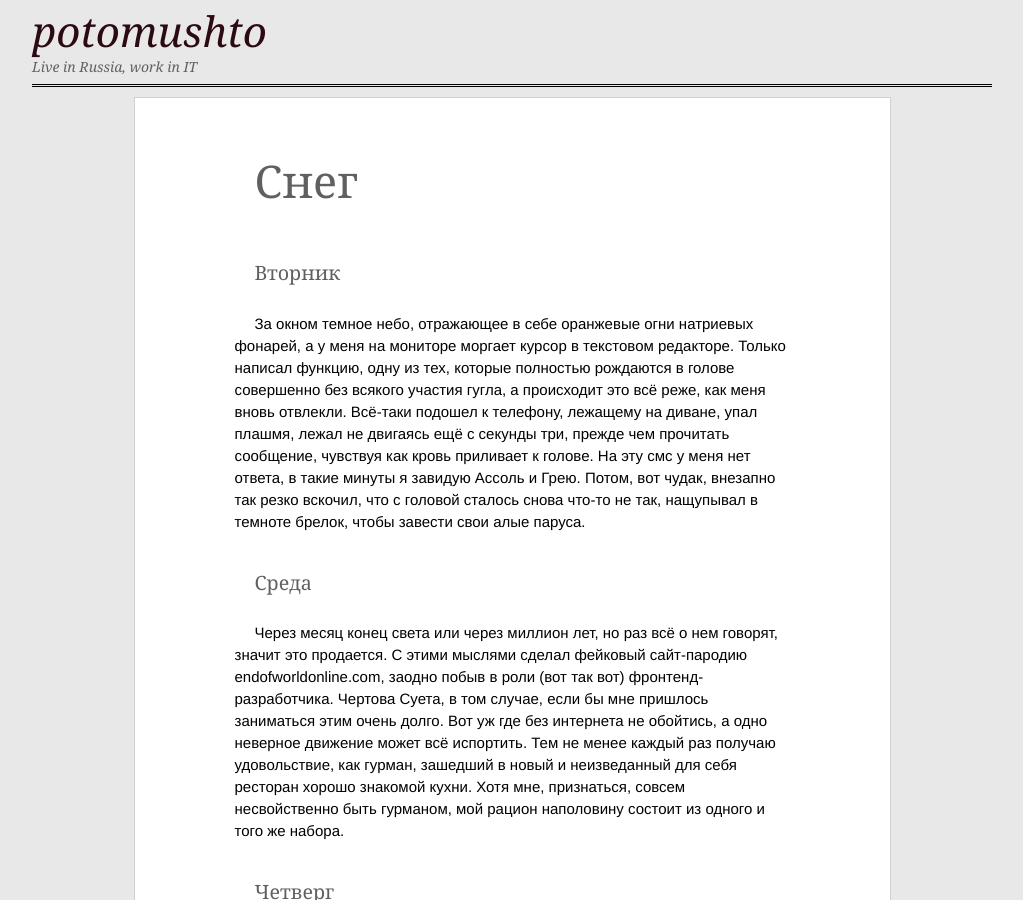
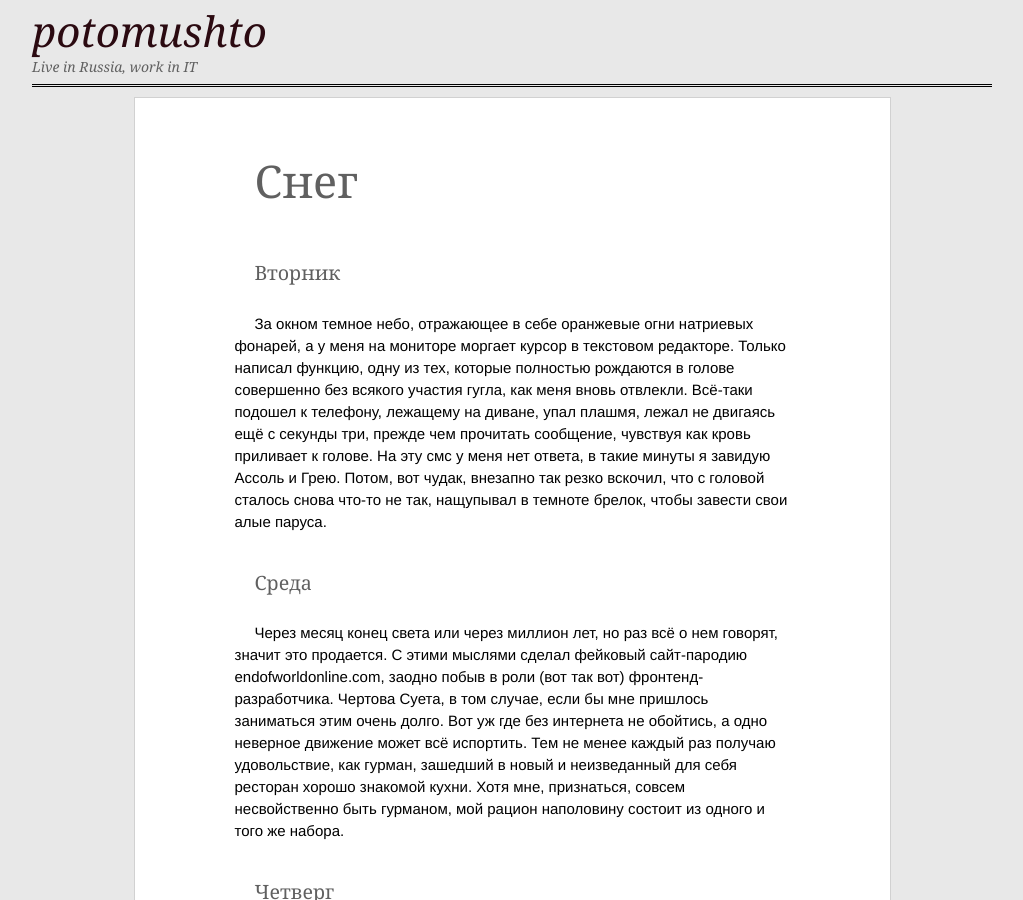
Before and after one commit to ptmt/ptmt.github.com, a Jekyll site: the page built from _posts/2012-11-30-snow.md, in a window 1280 px wide and 900 px high. Shown: the whole window, without its empty margins (128-1151 px from the left). Built offline with Jekyll 4.4.1, drawn with Linux system fonts in a browser that asks for light colours; Markdown is read by kramdown in place of the engine named in the settings.

Commit message:
Update _posts/2012-11-30-snow.md

```diff
--- a/_posts/2012-11-30-snow.md
+++ b/_posts/2012-11-30-snow.md
@@ -6,7 +6,7 @@ title: Снег
 
 ##Вторник
 
-За окном темное небо, отражающее в себе оранжевые огни натриевых фонарей, а у меня на мониторе моргает курсор в текстовом редакторе. Только написал функцию, одну из тех, которые полностью рождаются в голове совершенно без всякого участия гугла, а происходит это всё реже, как меня вновь отвлекли. Всё-таки подошел к телефону, лежащему на диване, упал плашмя, лежал не двигаясь ещё с секунды три, прежде чем прочитать сообщение, чувствуя как кровь приливает к голове. На эту смс у меня нет ответа, в такие минуты я завидую Ассоль и Грею. Потом, вот чудак, внезапно так резко вскочил, что с головой сталось снова что-то не так, нащупывал в темноте брелок, чтобы завести свои алые паруса.
+За окном темное небо, отражающее в себе оранжевые огни натриевых фонарей, а у меня на мониторе моргает курсор в текстовом редакторе. Только написал функцию, одну из тех, которые полностью рождаются в голове совершенно без всякого участия гугла, как меня вновь отвлекли. Всё-таки подошел к телефону, лежащему на диване, упал плашмя, лежал не двигаясь ещё с секунды три, прежде чем прочитать сообщение, чувствуя как кровь приливает к голове. На эту смс у меня нет ответа, в такие минуты я завидую Ассоль и Грею. Потом, вот чудак, внезапно так резко вскочил, что с головой сталось снова что-то не так, нащупывал в темноте брелок, чтобы завести свои алые паруса.
 
 ##Среда
 
```
